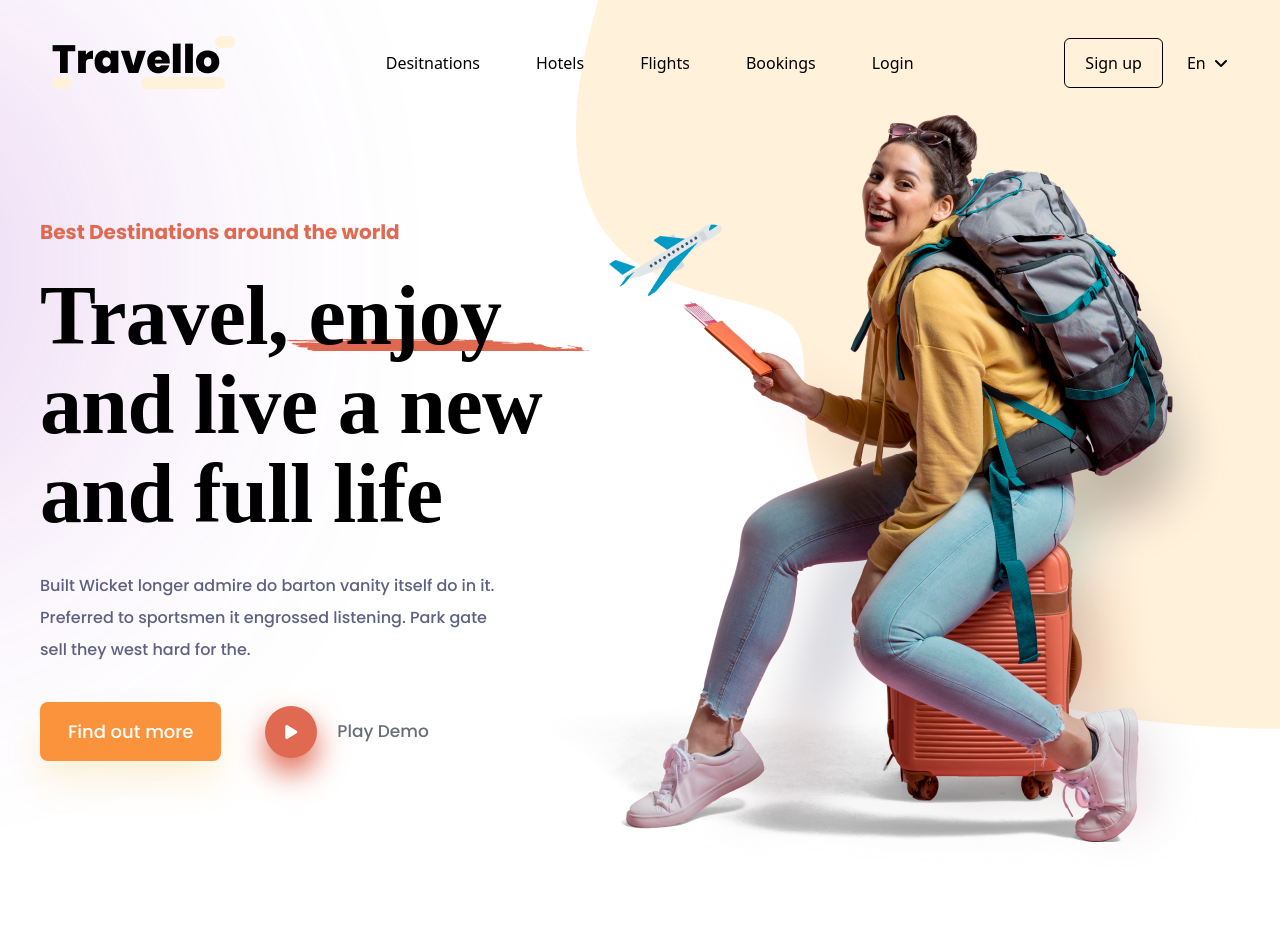
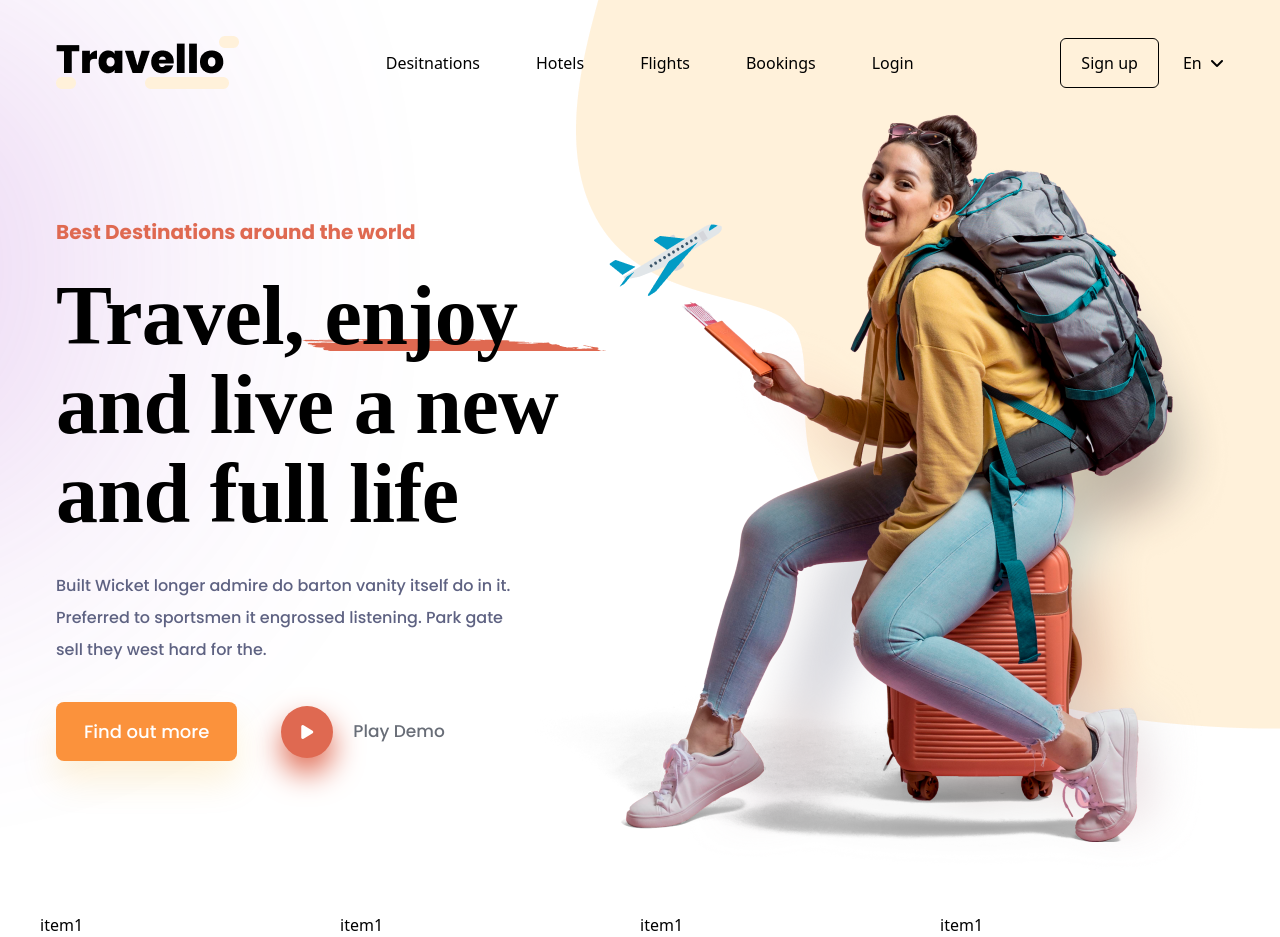
Before and after one commit to basarbr7/travel_tailwind_project1, a website: page src/index.html in a window 1280 px wide. Before the commit the page ends 876 px from the top, so only its background shows below. Drawn offline with Linux system fonts and the light colour scheme; a web font is replaced by a local one.

Commit message:
added some custom

```diff
--- a/src/css/style.css
+++ b/src/css/style.css
@@ -4,7 +4,7 @@
 }
 
 .rainbow-gradient-circle {
-    position: fixed;
+    position: absolute;
     left: -400px;
     top: 20px;
     right: auto;
--- a/src/index.html
+++ b/src/index.html
@@ -20,15 +20,12 @@
 <body>
 
     <div>
-        <div class="rainbow-gradient-circle"></div>
-        <div class="absolute right-0 top-0 -z-10 w-1/2 h-auto md:w-auto">
-            <img src="images/bg-left.png" alt="images/bg-left.png">
-        </div>
+
     </div>
 
     <!-- nav part start -->
     <nav class="absolute w-full mt-3 md:mt-9 z-10">
-        <div class="max-w-myContainer mx-auto flex justify-between items-center px-3 relative">
+        <div class="max-w-myContainer mx-auto flex justify-between items-center px-4 relative">
             <div class="logo w-28 lg:w-auto">
                 <a href="#">
                     <img src="images/logo.png" alt="images/logo.png" >
@@ -56,17 +53,22 @@
 
 
     <!-- banner part start  -->
-     <section id="banner">
-        <div class="max-w-myContainer mx-auto flex relative">
-            <div class="text_fild w-1/2 mt-[217px]">
+     <section id="banner" class="pb-28 relative z-0">
+
+        <div class="rainbow-gradient-circle "></div>
+        <div class="absolute right-0 top-0 -z-10 w-1/2 lg:w-auto">
+            <img src="images/bg-left.png" alt="images/bg-left.png">
+        </div>
+
+        <div class="max-w-myContainer mx-auto px-4 flex relative">
+            <div class="text_fild w-1/2 mt-[217px] z-10">
                 <h3 class="text-[#DF6951] text-[20px] font-bold font-popphins">Best Destinations around the world</h3>
-                <h1 class="font-Volkhov font-bold text-[84px] leading-[89px] tracking-[-0.64px] mt-6 mb-8 relative">
-                    <img class="absolute -top-24 -right-28" src="images/plane.png" alt="images/plane.png">
+                <h1 class="max-w-[590px] font-Volkhov font-bold text-[84px] leading-[89px] tracking-[-0.64px] mt-6 mb-8 relative">
                     Travel, enjoy and live a new and full life
                     <img class="absolute top-[68px] left-60 -z-10" src="images/Vector.png" alt="images/vactor.png">
+                    <img class="absolute -top-24 -right-28" src="images/plane.png" alt="images/plane.png">
                 </h1>
                 <p class="max-w-[477px] font-popphins text-[#5E6282] font-medium text-base leading-8 tracking-normal">Built Wicket longer admire do barton vanity itself do in it. Preferred to sportsmen it engrossed listening. Park gate sell they west hard for the.</p>
-
                 <div class="flex items-center gap-x-11 mt-9">
                     <button class="bg-orange-400 px-7 py-4 rounded-lg text-white text-[18px] font-medium font-popphins shadow-shadow1">Find out more</button>
                     <div class="flex items-center justify-center gap-x-5">
@@ -75,15 +77,27 @@
                     </div>
                 </div>
             </div>
-            <div class="img_field absolute top-0 right-0 mt-28">
-                <img src="./images/Traveller.png" alt="./images/Traveller.png">
+            <div class="img_field z-0">
+                <img class="absolute top-0 right-0 mt-28" src="./images/Traveller.png" alt="./images/Traveller.png">
+
             </div>
         </div>
      </section>
     <!--=========================== banner part end ============================ -->
 
 
-
+    <!-- ==================services part start==================== -->
+     <section id="servicePart" class="pt-10">
+        <div class="max-w-myContainer mx-auto">
+            <div class="grid grid-cols-4">
+                <div>item1</div>
+                <div>item1</div>
+                <div>item1</div>
+                <div>item1</div>
+            </div>
+        </div>
+     </section>
+    <!-- ==================services part end==================== -->
 
     <script src="js/script.js"></script>
 </body>
--- a/tailwind.config.js
+++ b/tailwind.config.js
@@ -7,6 +7,23 @@ module.exports = {
       'Volkhov': ["Volkhov", "serif"]
     },
     extend: {
+      container: {
+        center: true, // Centers the container
+        padding: {
+          DEFAULT: '1rem', // Default padding (16px)
+          // sm: '2rem',      // Padding for small screens
+          // lg: '4rem',      // Padding for large screens
+          // xl: '5rem',      // Padding for extra-large screens
+          // '2xl': '6rem',   // Padding for 2xl screens
+        },
+        screens: {
+          sm: '640px',  // Small screens
+          md: '768px',  // Medium screens
+          lg: '1024px', // Large screens
+          xl: '1200px', // Extra-large screens
+          '2xl': '1536px', // 2X Extra-large screens
+        },
+      },
       spacing: {
         'myContainer': '1200px',
       },
```
Also changed, not shown: src/output.css.
